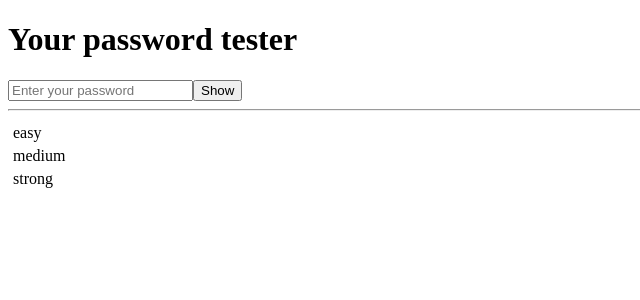
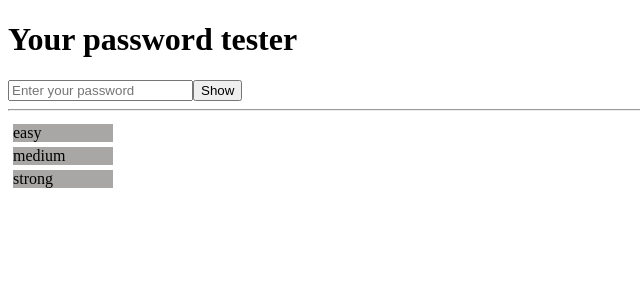
Before and after one commit to Dok6857/test-task, an Angular app: page / in a window 1280 px wide. Shown: the top 300 px of the page, without its empty margins (0-640 px from the left). Built offline with nearby package versions, Linux system fonts and the light colour scheme.

Commit message:
add onInit

```diff
--- a/src/app/app.component.ts
+++ b/src/app/app.component.ts
@@ -1,5 +1,4 @@
-// app.component.ts
-import { Component, inject } from '@angular/core';
+import { Component, inject, OnInit } from '@angular/core';
 import { PasswordInputComponent } from './password-input/password-input.component';
 import { ReactiveFormsModule } from '@angular/forms';
 import { PasswordStrengthService } from './password-strength.service';
@@ -11,10 +10,13 @@ import { PasswordStrengthService } from './password-strength.service';
   templateUrl: './app.component.html',
   styleUrl: './app.component.css',
 })
-export class AppComponent {
+export class AppComponent implements OnInit{
   private passwordStrengthService = inject(PasswordStrengthService);
+  passwordStrength: string[] = [];
 
-  passwordStrength: string[] = [];
+  ngOnInit(): void {
+    this.passwordStrength = this.passwordStrengthService.getPasswordStrength('');
+  }
 
   onPasswordChange(password: string) {
     this.passwordStrength = this.passwordStrengthService.getPasswordStrength(password);
```
